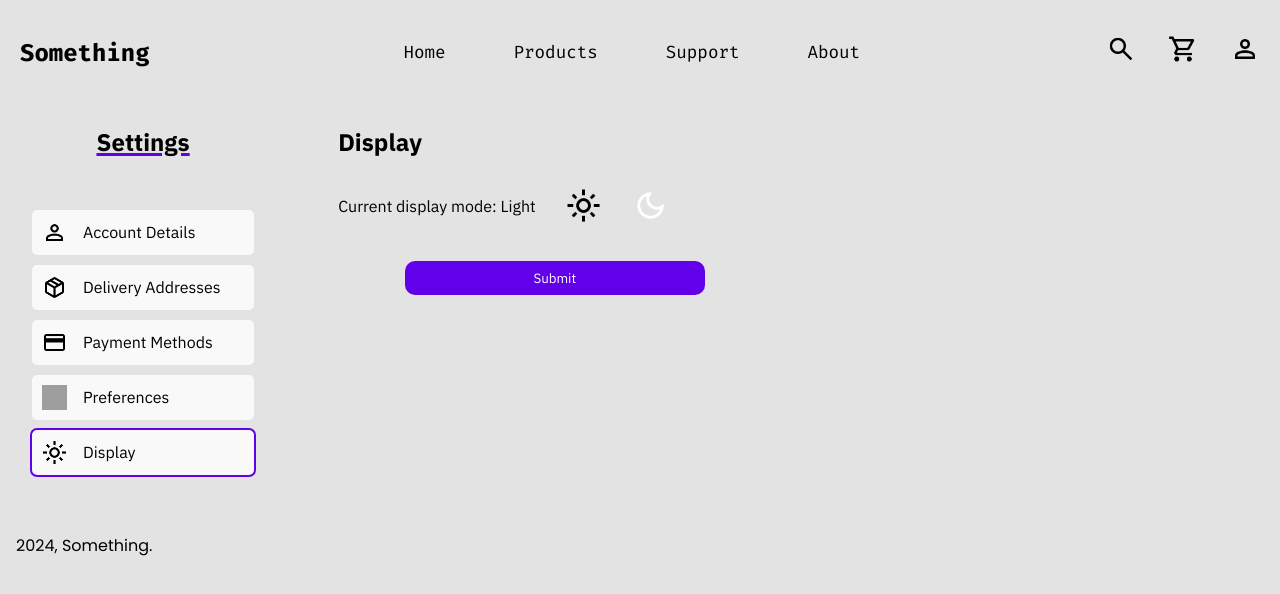
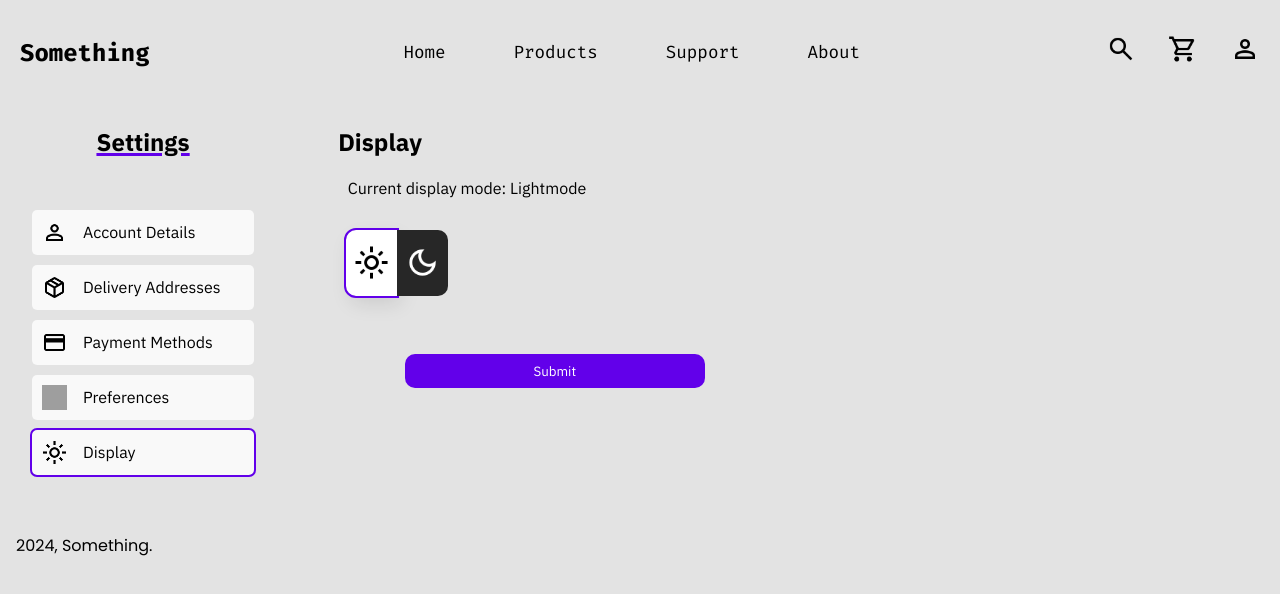
Before and after one commit to MonkyMars/Something-Keyboards, a Next.js app: page /account in a window 1280 px wide. Both pictures are taken after a click on the label "Display". Shown: the top 594 px of the page. Built offline with nearby package versions, Linux system fonts and the light colour scheme; grey boxes are pictures that could not be loaded; a web font is replaced by a local one.

Commit message:
added better active displaymode active

```diff
--- a/pages/account.jsx
+++ b/pages/account.jsx
@@ -188,9 +188,10 @@ const Account = () => {
             {page === 4 && (
               <div className={styles.Display}>
                 <label>
-                  Current display mode: {user.display_mode === 0 ? "Light" : "Dark"}
+                  {`Current display mode: ${user.display_mode === 0 ? "Light" : "Dark"}mode`}
                 </label>
-                <div onClick={() => toggleDisplayMode(0)}>
+                <div className={`${styles.container}`}>
+                <div onClick={() => toggleDisplayMode(0)} className={`${styles.lightmode} ${user.display_mode === 0 && styles.active}`} >
                   <Image
                     src="/icons/display.png"
                     alt="Light mode icon"
@@ -198,13 +199,14 @@ const Account = () => {
                     height={35}
                   />
                 </div>
-                <div onClick={() => toggleDisplayMode(1)}>
+                <div onClick={() => toggleDisplayMode(1)} className={`${styles.darkmode} ${user.display_mode === 1 && styles.active}`}>
                   <Image
                     src="/icons/darkmode.png"
                     alt="Dark mode icon"
                     width={35}
                     height={35}
                   />
+                </div>
                 </div>
               </div>
             )}
--- a/styles/Account.module.css
+++ b/styles/Account.module.css
@@ -253,28 +253,36 @@
 
 .Display {
   display: flex;
-  align-items: center;
-  gap: 10px;
+  align-items: flex-start;
+  flex-direction: column;
+  margin: 1em 0.6em;
 }
-
-.Display div {
+.Display .container{
+  display: flex;
+  margin: 2em 1em;
+}
+.Display div{
   width: 50px;
   height: 50px;
   display: flex;
   align-items: center;
   justify-content: center;
-  padding: 0.2em;
+  padding: 0.5em;
   cursor: pointer;
 }
 
-.Display .light-mode {
-  background-color: #fff;
+.Display .lightmode {
+  background-color: #dee0df;
   border-radius: 10px 0 0 10px;
+  margin: 0;
+  transition: outline 1s ease;
 }
 
-.Display .dark-mode {
-  background-color: #000;
+.Display .darkmode {
+  background-color: #272727;
   border-radius: 0 10px 10px 0;
+  margin: 0;
+  transition: outline 1s ease;
 }
 
 .Display label {
@@ -282,6 +290,16 @@
   margin-right: 10px;
 }
 
+.Display .darkmode.active{
+  background-color: #000;
+  box-shadow: 4px 8px 20px rgb(0, 0, 0, 0.1);
+  outline: 2px solid var(--button-color);
+}
+.Display .lightmode.active{
+  background-color: #fff;
+  box-shadow: 4px 8px 20px rgb(0, 0, 0, 0.1);
+  outline: 2px solid var(--button-color);
+}
 .visible{
   outline: 2px solid #ccc;
   box-shadow: 0 4px 20px rgb(0, 0, 0, 0.1);
```
